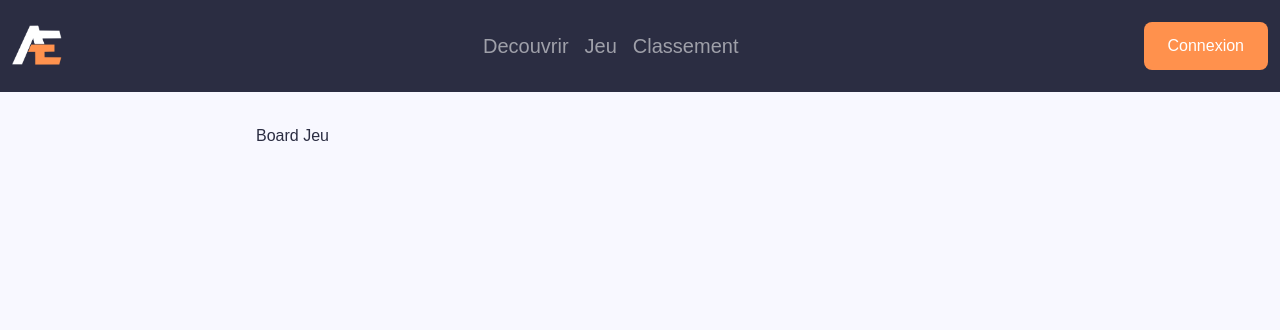
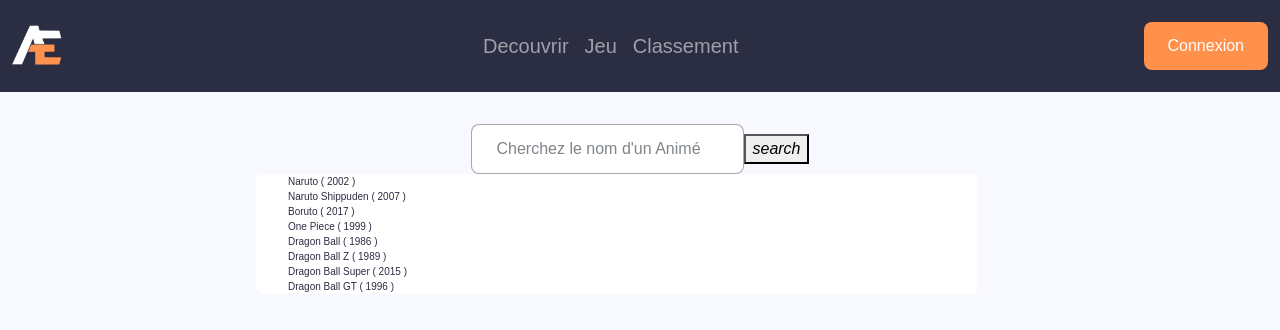
Before and after one commit to KreeZeG123/AnimeExplorer, an Angular app in the folder Front/: page / in a window 1280 px wide. Shown: the top 330 px of the page. Built offline with nearby package versions, Linux system fonts and the light colour scheme; a web font is replaced by a local one.

Commit message:
Page Jeu & Search-Bar & Search-Zone

```diff
--- /dev/null
+++ b/Front/src/app/components/search-bar/search-bar.component.html
@@ -0,0 +1,9 @@
+<div id="search">
+  <form class="flex">
+    <input
+      class="form-control me-sm-2"
+      type="search"
+      placeholder="Cherchez le nom d'un Animé"
+    />
+  </form>
+</div>
--- /dev/null
+++ b/Front/src/app/components/search-zone/search-zone.component.html
@@ -0,0 +1,11 @@
+<div class="d-flex" style="align-items: center; justify-self: center">
+  <app-search-bar class="search-bar" style="width: 100%"></app-search-bar>
+  <button class="search buton"><i>search</i></button>
+</div>
+<div style="background-color: white; border-radius: 7px; width: 94%">
+  <ul>
+    <ng-container *ngFor="let anime of animesResults">
+      <li style="font-size: 10px">{{ anime.title }} ( {{ anime.year }} )</li>
+    </ng-container>
+  </ul>
+</div>
--- /dev/null
+++ b/Front/src/app/components/search-zone/search-zone.component.scss
@@ -0,0 +1,7 @@
+ul {
+  list-style-type: none;
+}
+
+.search-bar {
+  width: 80%;
+}
--- /dev/null
+++ b/Front/src/app/components/search-zone/search-zone.component.ts
@@ -0,0 +1,23 @@
+import { CommonModule } from '@angular/common';
+import { Component } from '@angular/core';
+import { SearchBarComponent } from '../search-bar/search-bar.component';
+
+@Component({
+  selector: 'app-search-zone',
+  standalone: true,
+  imports: [SearchBarComponent, CommonModule],
+  templateUrl: './search-zone.component.html',
+  styleUrl: './search-zone.component.scss',
+})
+export class SearchZoneComponent {
+  animesResults = [
+    { title: 'Naruto', year: 2002 },
+    { title: 'Naruto Shippuden', year: 2007 },
+    { title: 'Boruto', year: 2017 },
+    { title: 'One Piece', year: 1999 },
+    { title: 'Dragon Ball', year: 1986 },
+    { title: 'Dragon Ball Z', year: 1989 },
+    { title: 'Dragon Ball Super', year: 2015 },
+    { title: 'Dragon Ball GT', year: 1996 },
+  ];
+}
--- a/Front/src/app/pages/board-jeu/board-jeu.component.html
+++ b/Front/src/app/pages/board-jeu/board-jeu.component.html
@@ -1,4 +1,4 @@
 <app-nav-bar></app-nav-bar>
 <main>
-  <p>Board Jeu</p>
+  <app-search-zone></app-search-zone>
 </main>
--- a/Front/src/app/pages/board-jeu/board-jeu.component.ts
+++ b/Front/src/app/pages/board-jeu/board-jeu.component.ts
@@ -1,10 +1,11 @@
 import { Component } from '@angular/core';
 import { NavBarComponent } from '../../components/nav-bar/nav-bar.component';
+import { SearchZoneComponent } from '../../components/search-zone/search-zone.component';
 
 @Component({
   selector: 'app-board-jeu',
   standalone: true,
-  imports: [NavBarComponent],
+  imports: [NavBarComponent, SearchZoneComponent],
   templateUrl: './board-jeu.component.html',
   styleUrl: './board-jeu.component.scss',
 })
--- a/Front/src/app/pages/signup/signup.component.ts
+++ b/Front/src/app/pages/signup/signup.component.ts
@@ -89,25 +89,28 @@ export class SignupComponent {
       .catch((error) => {
         console.error("Erreur lors de la vérification de l'email : ", error);
       });
-    alert(1);
   }
 
   async validateSignup(): Promise<void> {
+    if (this.email === '') {
+      return;
+    }
+
     this.alertMessage = '';
     await this.checkEmailDisponible();
-    alert('2');
+
     if (
       this.usernameValid &&
       this.emailValid &&
       this.passwordValid &&
       this.passwordMatched
     ) {
-      alert('3');
-      await this.backEndService
+      this.backEndService
         .signup(this.username, this.email, this.passwordMain)
         .then((result) => {
           if (result) {
             this.alertMessage += 'Inscription validée';
+            alert(this.alertMessage);
             alert('4');
             if (this.backEndService.userIsConnected()) {
               alert('Bienvenue ' + this.backEndService.getUsername());
@@ -120,10 +123,8 @@ export class SignupComponent {
           console.error('Erreur lors de linscription : ', error);
         });
     } else {
-      alert('3 bis');
+      alert(this.alertMessage);
       this.alertMessage += 'Veillez a completer le formulaire correctement';
     }
-
-    alert(this.alertMessage);
   }
 }
--- a/Front/src/app/services/back-end/back-end.service.ts
+++ b/Front/src/app/services/back-end/back-end.service.ts
@@ -83,7 +83,7 @@ export class BackEndService {
       );
 
       if (response && response.message === 'success') {
-        alert('Signup success');
+        alert('Inscription réussie !\nVous êtes connecté!');
         this.userID = response.userID;
         this.username = response.username;
         this.email = response.email;
@@ -110,7 +110,7 @@ export class BackEndService {
 
       if (response) {
         if (response.message === 'success') {
-          alert('Login success');
+          alert('Connexion réussie !');
           this.userID = response.userID;
           this.username = response.username;
           this.email = response.email;
```
Also changed, not shown: Front/src/app/components/search-bar/search-bar.component.ts (added, +10 -0 lines), Front/src/app/components/search-bar/search-bar.component.scss (added), 2 other files (tests, documents, lock files or other folders).
